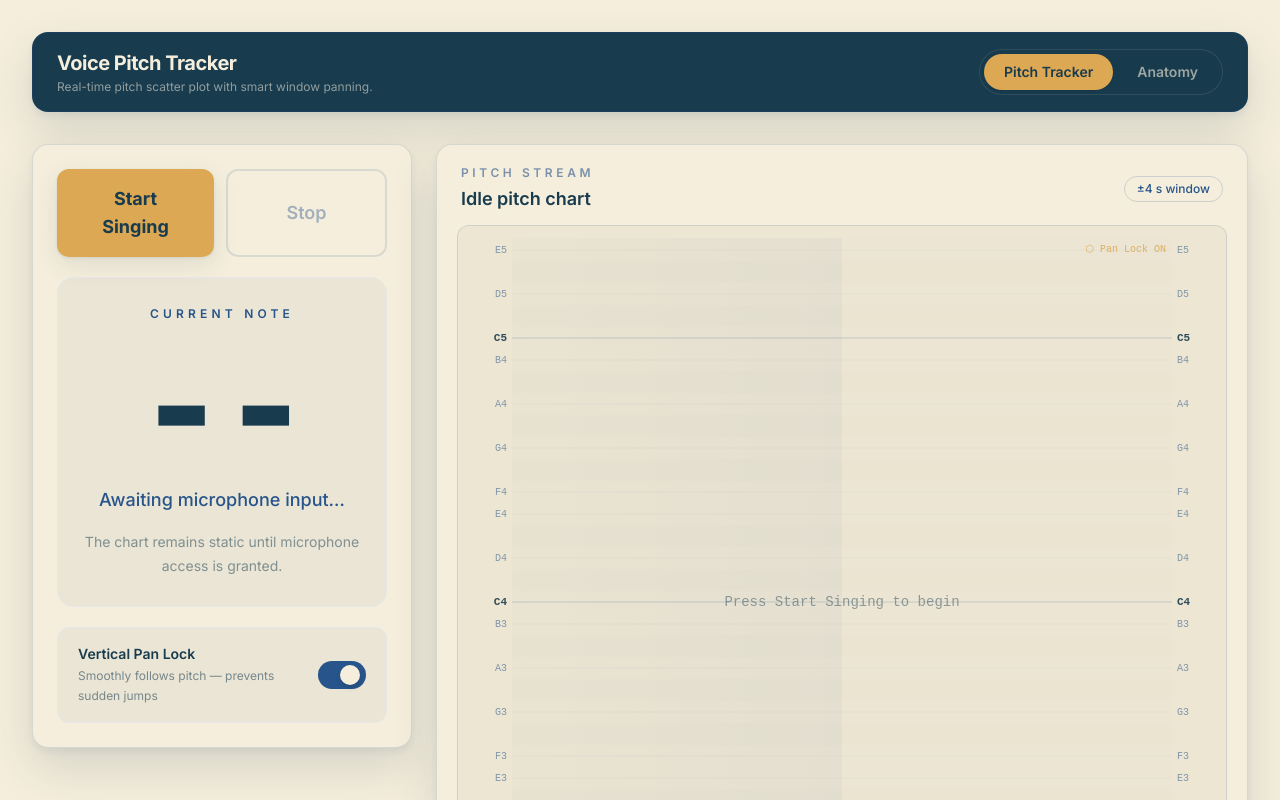
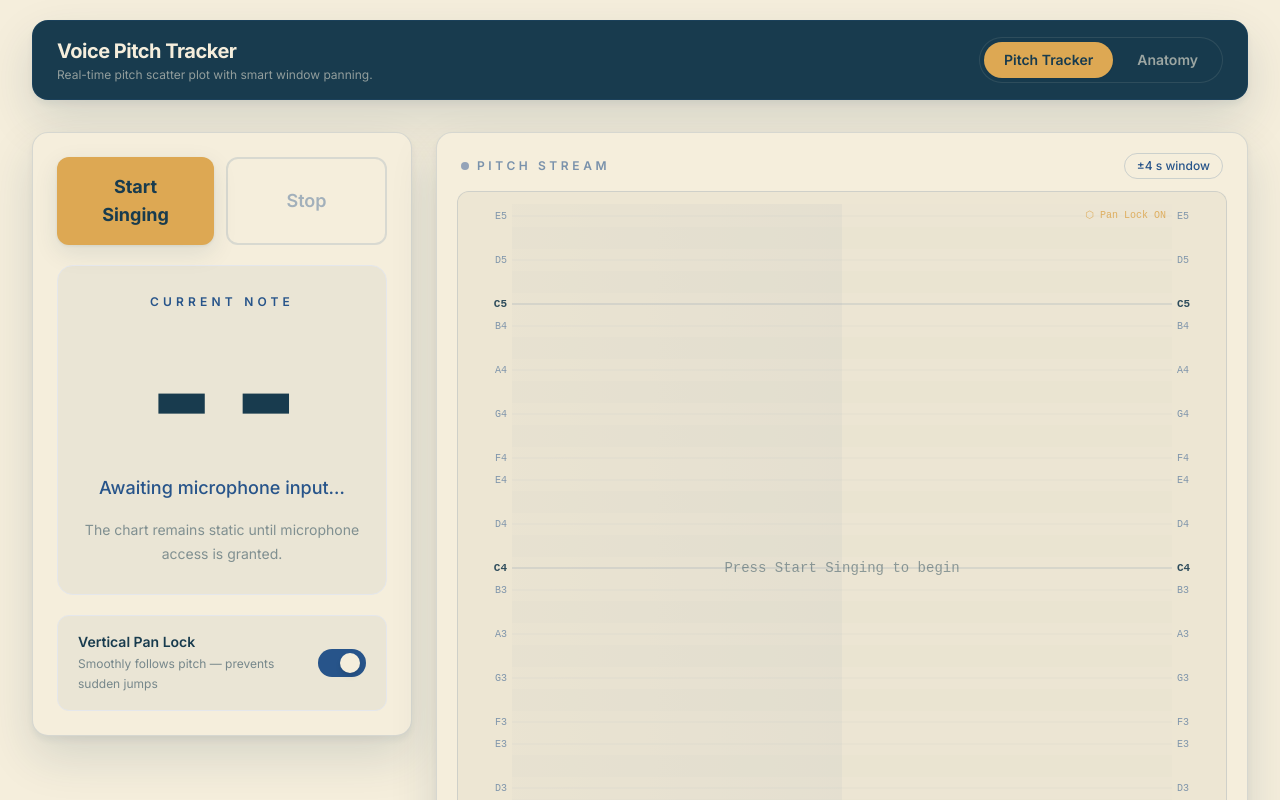
Before and after one commit to EvannLu/Voice, a React (Vite) app: page / in a window 1280 px wide. Shown: the top 800 px of the page. Built offline with nearby package versions, Linux system fonts and the light colour scheme.

Commit message:
minor adjustment on pitch tracker chart UI

```diff
--- a/src/App.jsx
+++ b/src/App.jsx
@@ -44,7 +44,7 @@ export default function App() {
   const { title, description } = getMetadataForPath(location.pathname);
 
   return (
-    <main className="min-h-screen bg-cream px-4 py-8 sm:px-6 lg:px-8">
+    <main className="min-h-screen bg-cream px-4 pt-5 pb-5 sm:px-6 lg:px-8">
       <div className="mx-auto flex w-full max-w-7xl flex-col items-center gap-8">
 
         {/* ── Navigation Bar — Classic Blue structural frame ───────────────── */}
--- a/src/pages/PitchTracker.jsx
+++ b/src/pages/PitchTracker.jsx
@@ -108,13 +108,16 @@ export default function PitchTracker() {
       {/* ── Right: Scatter Chart ───────────────────────────────────────── */}
       <div className="rounded-2xl border border-blue/15 bg-cream p-4 shadow-card-lg sm:p-5">
         <div className="mb-3 flex items-center justify-between gap-3 px-1">
-          <div>
+          <div className="flex items-center gap-2">
+            <span
+              className={`inline-block h-2 w-2 rounded-full ${
+                isRecording ? "bg-emerald-500 animate-pulse" : "bg-slate-400"
+              }`}
+              aria-hidden="true"
+            />
             <p className="text-xs font-semibold uppercase tracking-[0.3em] text-blue/60">
               Pitch stream
             </p>
-            <h2 className="mt-1 text-lg font-semibold text-teal">
-              {isRecording ? "Live scatter — pitch over time" : "Idle pitch chart"}
-            </h2>
           </div>
           <div className="rounded-full border border-blue/20 bg-blue/8 px-3 py-1 text-xs font-medium text-blue">
             ±4 s window
```
